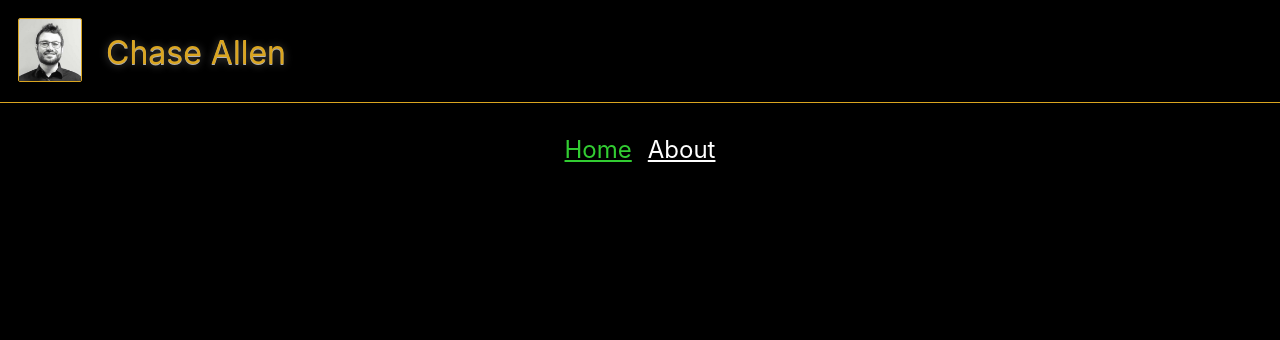
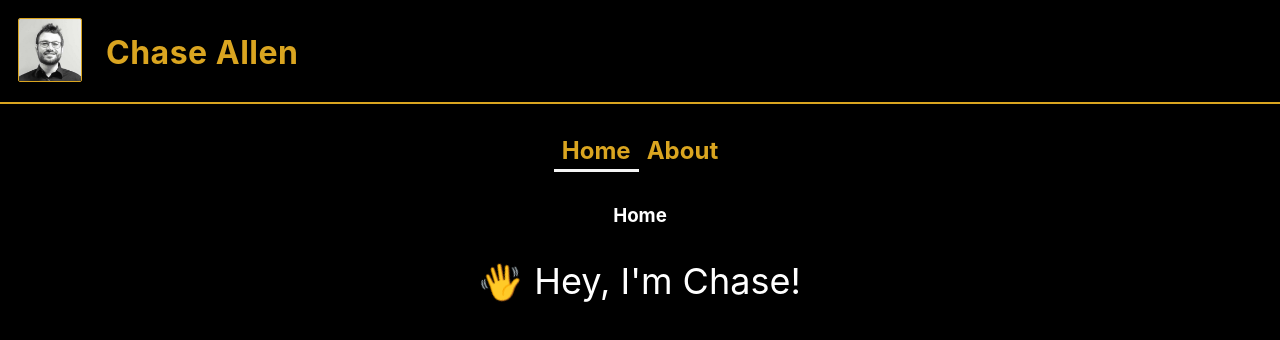
Before and after one commit to ccallen001/chase-allen, a React (Create React App) app: page / in a window 1280 px wide. Shown: the top 340 px of the page. Built offline with nearby package versions, Linux system fonts and the light colour scheme.

Commit message:
clean up and add a msg to Home

```diff
--- a/src/App/App.scss
+++ b/src/App/App.scss
@@ -1,3 +1,4 @@
 .App {
   height: 100vh;
+  color: white;
 }
--- a/src/components/Header/Header.scss
+++ b/src/components/Header/Header.scss
@@ -1,13 +1,8 @@
 .Header {
   padding: 18px 8px 12px;
   width: 100%;
-  background: linear-gradient(
-    to right,
-    rgba(0, 0, 0, 0.99),
-    rgba(0, 0, 0, 0.75)
-  );
   color: goldenrod;
-  border-bottom: 1px solid;
+  border-bottom: 2px solid;
 
   img {
     display: inline-block;
@@ -20,8 +15,8 @@
 
   &-text {
     top: -18px;
-    font-size: calc(16px + 2vmin);
-    text-shadow: 0 1px 0 rgba(255, 255, 255, 0.66),
-      0 1px 8px rgba(255, 255, 255, 0.33);
+    font-size: 32px;
+    font-weight: bold;
+    letter-spacing: 0.5px;
   }
 }
--- a/src/components/Nav/Nav.scss
+++ b/src/components/Nav/Nav.scss
@@ -2,17 +2,21 @@ nav {
   display: flex;
   justify-content: center;
   padding-top: 24px;
+  padding-bottom: 16px;
   width: 100%;
   font-size: 20px;
+  font-weight: bold;
   text-align: center;
 
   a {
     padding: 8px;
-    color: white;
+    padding-bottom: 4px;
+    color: goldenrod;
     font-size: 24px;
+    text-decoration: none;
   }
 
   .active-route {
-    color: limegreen;
+    border-bottom: 3px solid whitesmoke;
   }
 }
--- a/src/views/About/About.scss
+++ b/src/views/About/About.scss
@@ -1,7 +1,7 @@
 .About {
   @keyframes move {
     to {
-      transform: rotate(1080deg) scale(1) translateX(-50%);
+      transform: rotate(2160deg) scale(1) translateX(-50%);
       opacity: 1;
     }
   }
@@ -17,6 +17,6 @@
     box-shadow: 0 1px 0 white, 0 0 16px rgba(255, 255, 255, 0.75);
 
     opacity: 0.1;
-    animation: move 3333ms linear forwards;
+    animation: move 1000ms ease-in forwards;
   }
 }
--- a/src/views/About/About.tsx
+++ b/src/views/About/About.tsx
@@ -5,7 +5,7 @@ import './About.scss';
 function About() {
   return (
     <div className="view About">
-      About
+      <h3>About</h3>
       <img src={chase} alt="Chase Allen" />
     </div>
   );
--- a/src/views/Home/Home.scss
+++ b/src/views/Home/Home.scss
@@ -1,3 +1,18 @@
 .view.Home {
+  @keyframes wave {
+    50% {
+      transform: rotate(45deg);
+    }
+  }
 
+  .msg {
+    padding-top: 32px;
+    font-size: 36px;
+
+    .hand {
+      display: inline-block;
+      animation: wave 2000ms linear infinite;
+      animation-delay: 1000ms;
+    }
+  }
 }
--- a/src/views/Home/Home.tsx
+++ b/src/views/Home/Home.tsx
@@ -8,7 +8,14 @@ function Home() {
   store.dispatch({ type: 'setUser', payload: 'Fake Chase' });
   console.log(store.getState());
 
-  return <div className="view Home">Home</div>;
+  return (
+    <div className="view Home">
+      <h3>Home</h3>
+      <p className="msg">
+        <span className="hand">👋</span> Hey, I'm Chase!
+      </p>
+    </div>
+  );
 }
 
 export default Home;
```
Also changed, not shown: src/assets/images/background.jpg (deleted).
